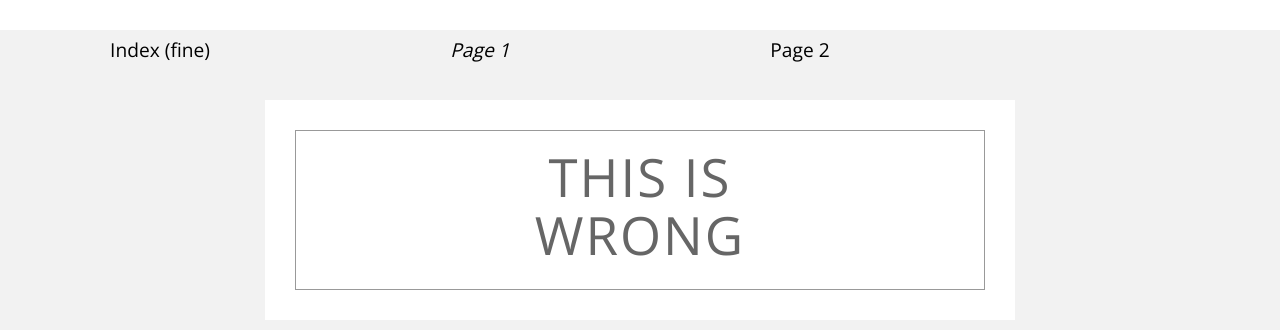
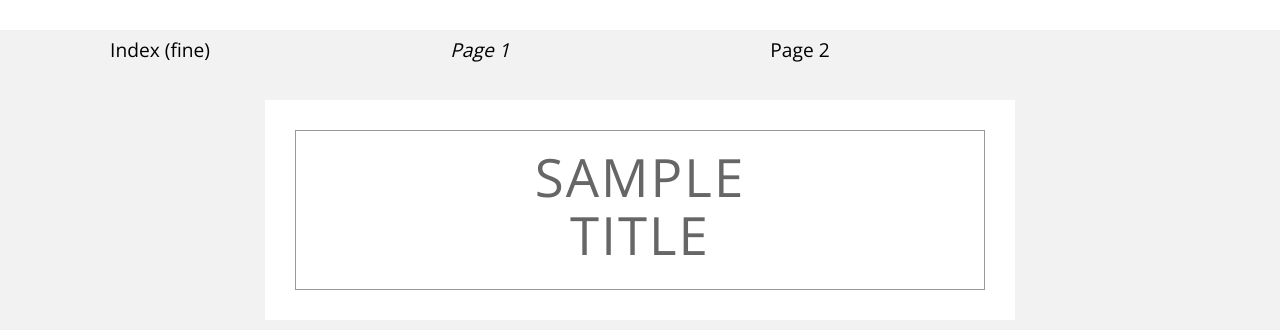
Before and after one commit to UrdnotJon/elevatecork, a plain HTML site: page corked1.html in a window 1280 px wide. Shown: the top 330 px of the page. Drawn offline with nearby package versions, Linux system fonts and the light colour scheme.

Commit message:
Update corked1.html

```diff
--- a/corked1.html
+++ b/corked1.html
@@ -55,8 +55,8 @@ http://www.templatemo.com/tm-481-elevate
                  <!--KLAUS STEINKE Header-->
                 <section id="Top" class="tm-content-box tm-banner4 margin-b-10">
                     <div class="tm-banner-inner">
-                        <h1 class="tm-banner-title"><p></p>This is<p>
-                        wrong</p></h1>
+                        <h1 class="tm-banner-title"><p></p>Sample<p>
+                        Title</p></h1>
                     </div>
                 </section>
 
```
